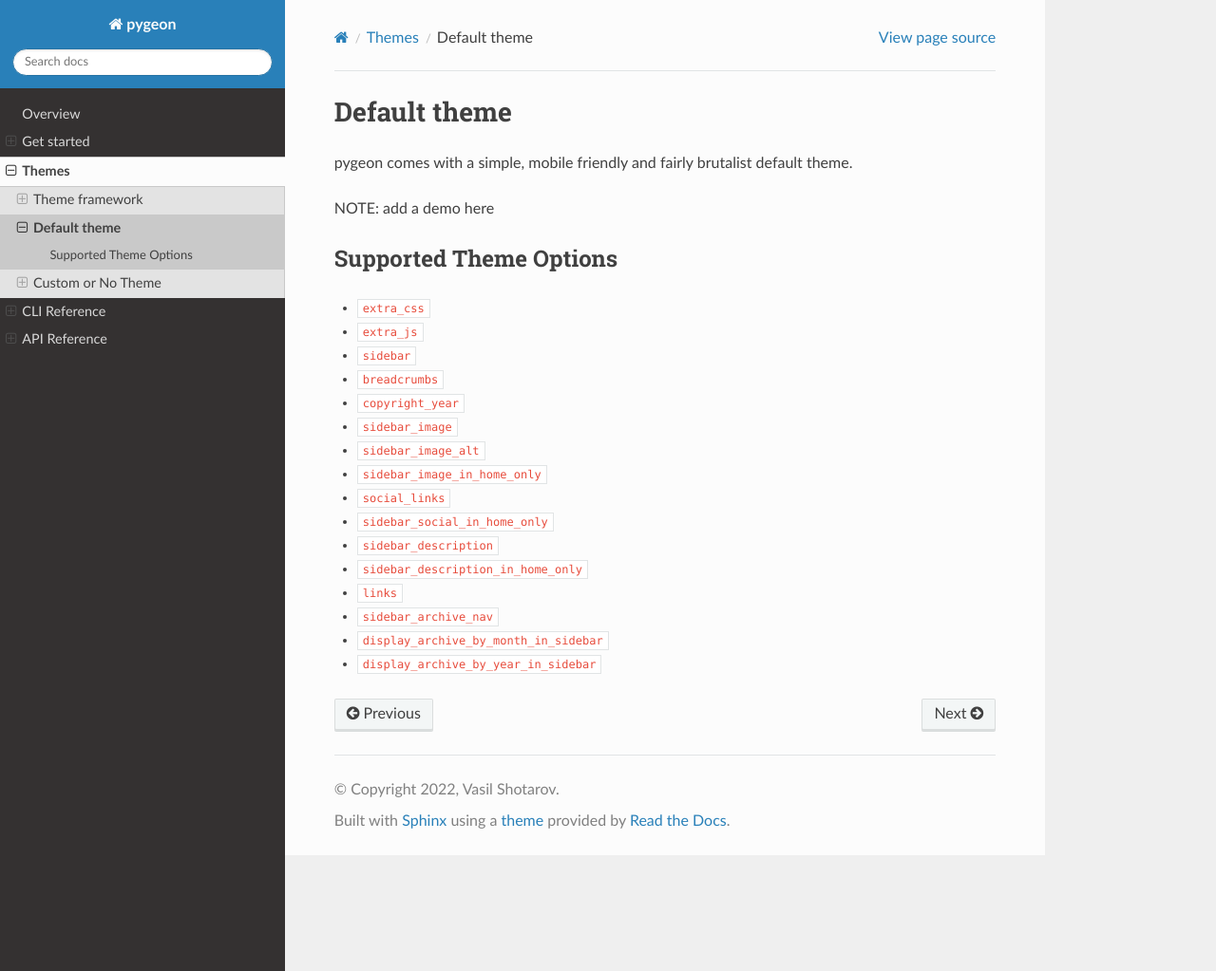
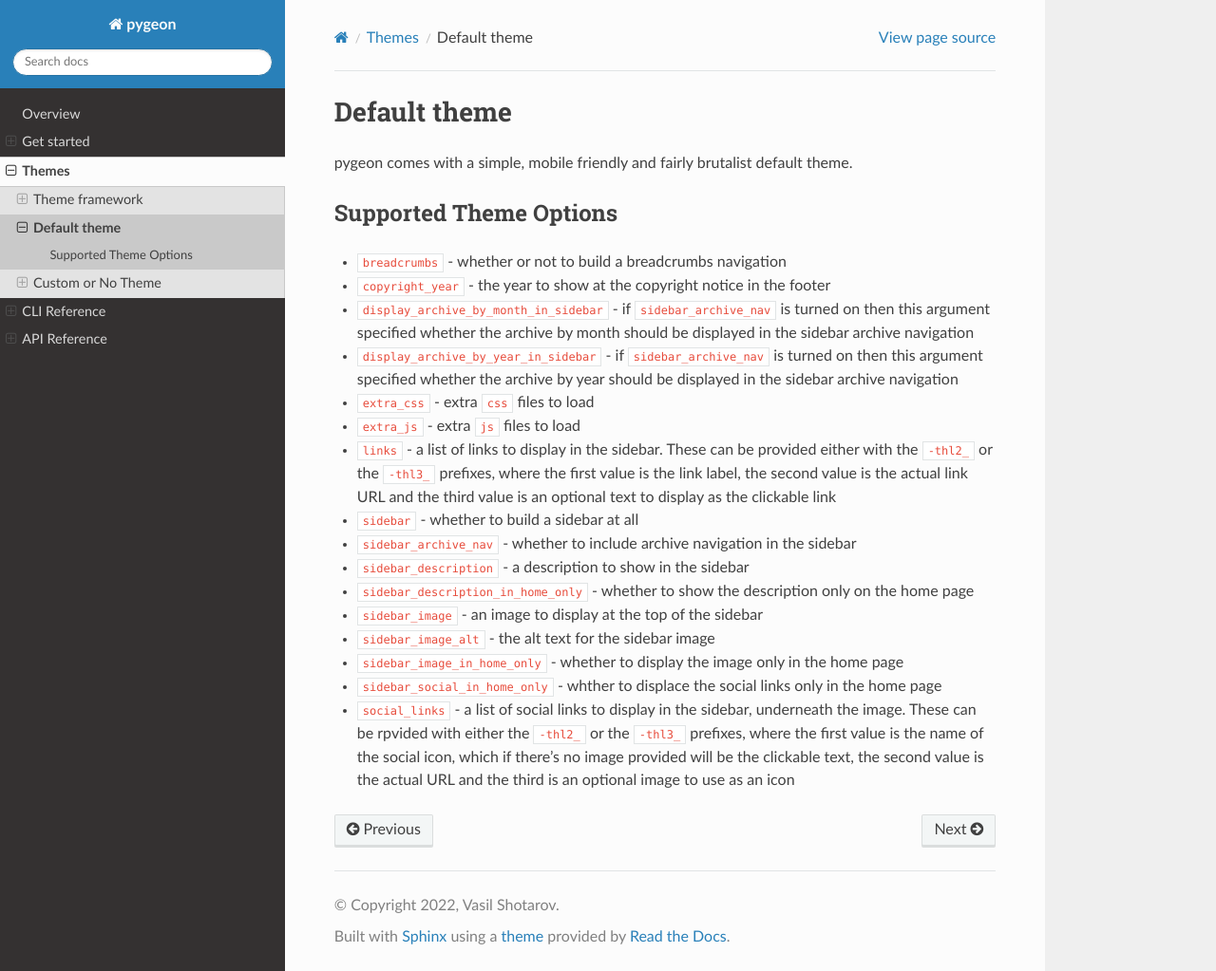
Before and after one commit to vshotarov/lamya, a Sphinx documentation site: the page built from docs/source/default-theme.rst, in a window 1280 px wide and 1023 px high. Shown: the whole window at 95% size. Built offline with Sphinx 7.4.7 and the Read the Docs theme 2.0.0, drawn with Linux system fonts in a browser that asks for light colours.

Commit message:
Document default theme and 'pyg_urlencode'

```diff
--- a/docs/source/default-theme.rst
+++ b/docs/source/default-theme.rst
@@ -2,23 +2,36 @@ Default theme
 =============
 pygeon comes with a simple, mobile friendly and fairly brutalist default theme.
 
-NOTE: add a demo here
-
 Supported Theme Options
 -----------------------
-- ``extra_css``
-- ``extra_js``
-- ``sidebar``
-- ``breadcrumbs``
-- ``copyright_year``
-- ``sidebar_image``
-- ``sidebar_image_alt``
-- ``sidebar_image_in_home_only``
-- ``social_links``
-- ``sidebar_social_in_home_only``
-- ``sidebar_description``
-- ``sidebar_description_in_home_only``
-- ``links``
-- ``sidebar_archive_nav``
-- ``display_archive_by_month_in_sidebar``
-- ``display_archive_by_year_in_sidebar``
+
+- ``breadcrumbs`` - whether or not to build a breadcrumbs navigation
+- ``copyright_year`` - the year to show at the copyright notice in the footer
+- ``display_archive_by_month_in_sidebar`` - if ``sidebar_archive_nav`` is turned
+  on then this argument specified whether the archive by month should be displayed
+  in the sidebar archive navigation
+- ``display_archive_by_year_in_sidebar`` - if ``sidebar_archive_nav`` is turned
+  on then this argument specified whether the archive by year should be displayed
+  in the sidebar archive navigation
+- ``extra_css`` - extra ``css`` files to load
+- ``extra_js`` - extra ``js`` files to load
+- ``links`` - a list of links to display in the sidebar. These can be provided
+  either with the ``-thl2_`` or the ``-thl3_`` prefixes, where the first value
+  is the link label, the second value is the actual link URL and the third value
+  is an optional text to display as the clickable link
+- ``sidebar`` - whether to build a sidebar at all
+- ``sidebar_archive_nav`` - whether to include archive navigation in the sidebar
+- ``sidebar_description`` - a description to show in the sidebar
+- ``sidebar_description_in_home_only`` - whether to show the description only
+  on the home page
+- ``sidebar_image`` - an image to display at the top of the sidebar
+- ``sidebar_image_alt`` - the alt text for the sidebar image
+- ``sidebar_image_in_home_only`` - whether to display the image only in the home
+  page
+- ``sidebar_social_in_home_only`` - whther to displace the social links only in
+  the home page
+- ``social_links`` - a list of social links to display in the sidebar, underneath
+  the image. These can be rpvided with either the ``-thl2_`` or the ``-thl3_``
+  prefixes, where the first value is the name of the social icon, which if
+  there's no image provided will be the clickable text, the second value is
+  the actual URL and the third is an optional image to use as an icon
```
Also changed, not shown: README.md (+0 -2 lines), docs/source/theme-framework.rst (+11 -0 lines).
